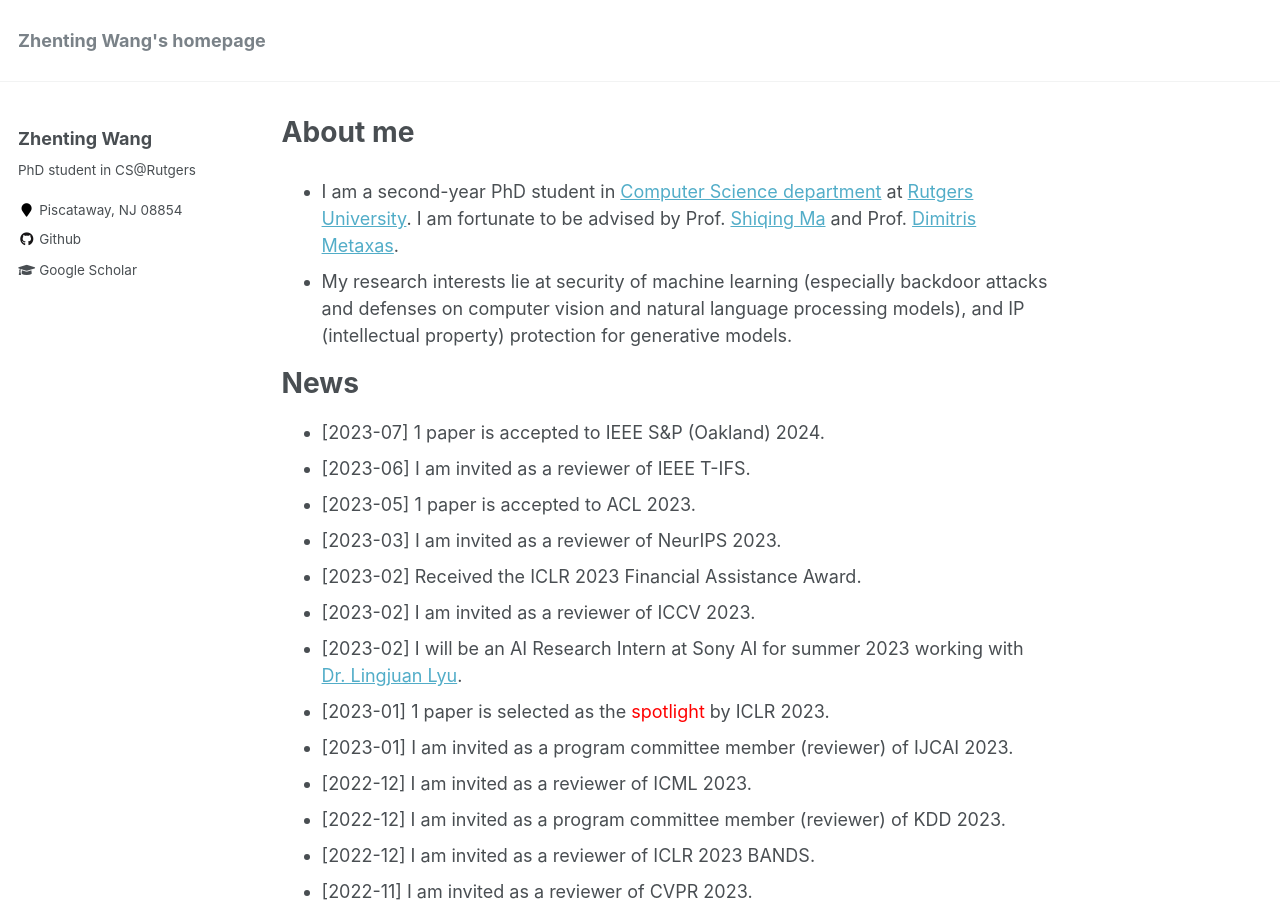
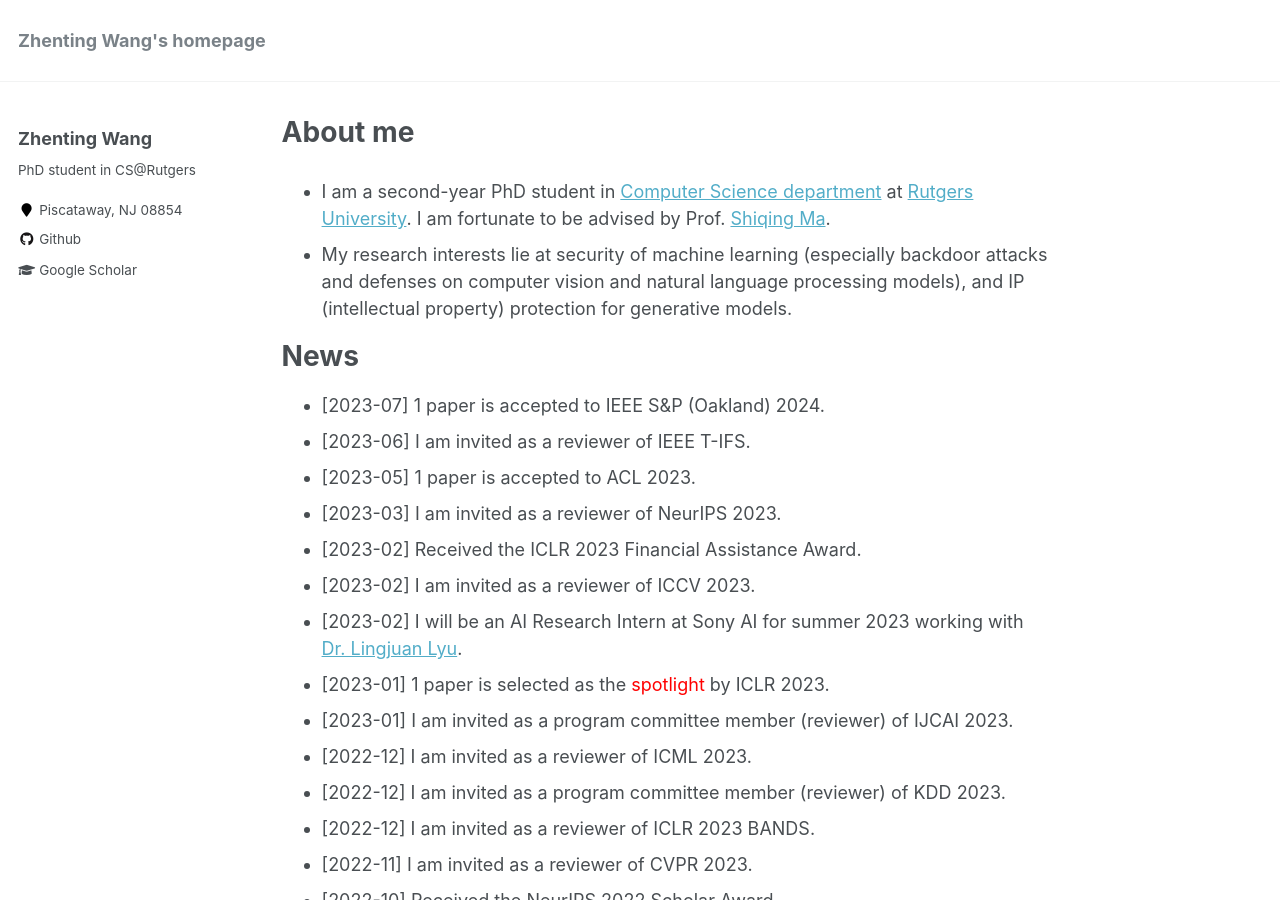
Before and after one commit to ZhentingWang/zhentingwang.github.io, a Jekyll site: the page built from _pages/about.md, in a window 1280 px wide and 900 px high. Built offline with Jekyll 4.4.1, drawn with Linux system fonts in a browser that asks for light colours.

Commit message:
Update about.md

```diff
--- a/_pages/about.md
+++ b/_pages/about.md
@@ -8,7 +8,7 @@ redirect_from:
   - /about.html
 ---
 
-* I am a second-year PhD student in [Computer Science department](https://www.cs.rutgers.edu/) at [Rutgers University](https://www.rutgers.edu/). I am fortunate to be advised by Prof. [Shiqing Ma](https://www.cs.rutgers.edu/~sm2283/) and Prof. [Dimitris Metaxas](https://people.cs.rutgers.edu/~dnm/).
+* I am a second-year PhD student in [Computer Science department](https://www.cs.rutgers.edu/) at [Rutgers University](https://www.rutgers.edu/). I am fortunate to be advised by Prof. [Shiqing Ma](https://www.cs.rutgers.edu/~sm2283/).
 * My research interests lie at security of machine learning (especially backdoor attacks and defenses on computer vision and natural language processing models), and IP (intellectual property) protection for generative models.
 
 News
```
